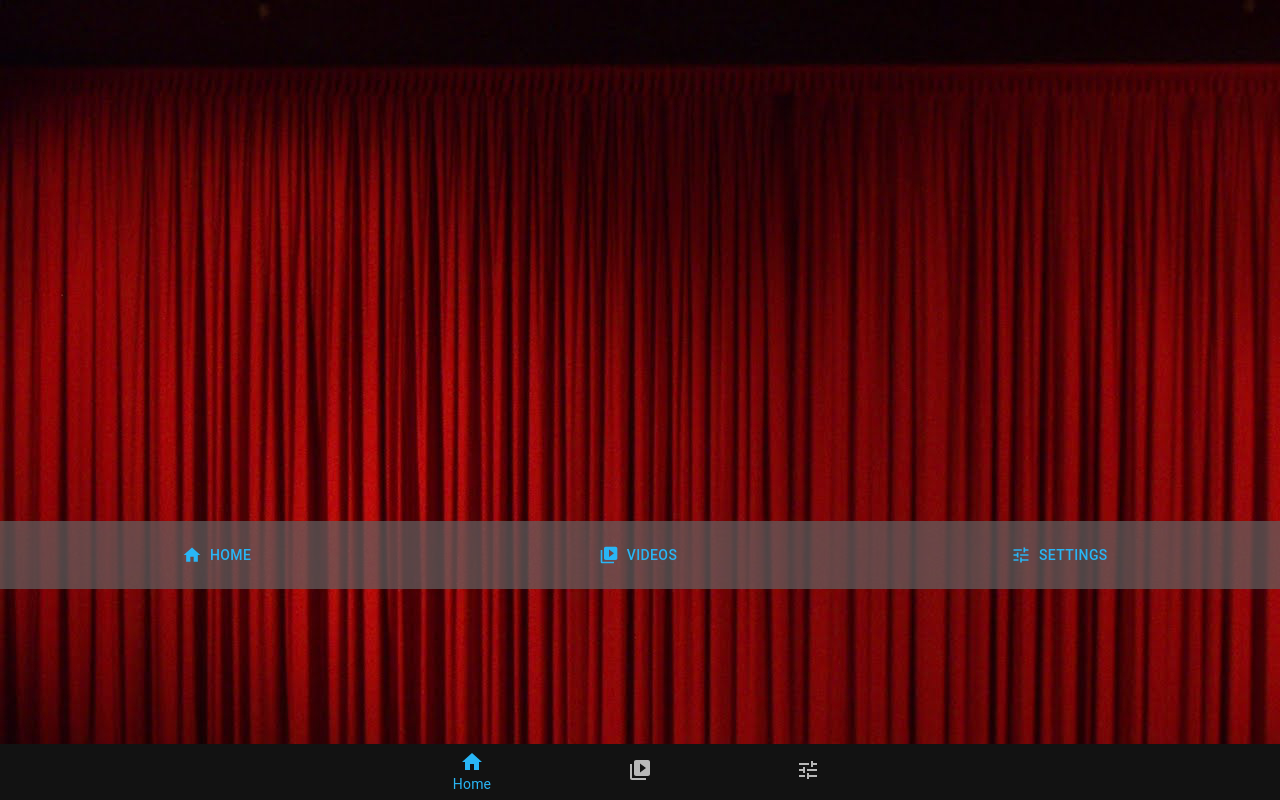
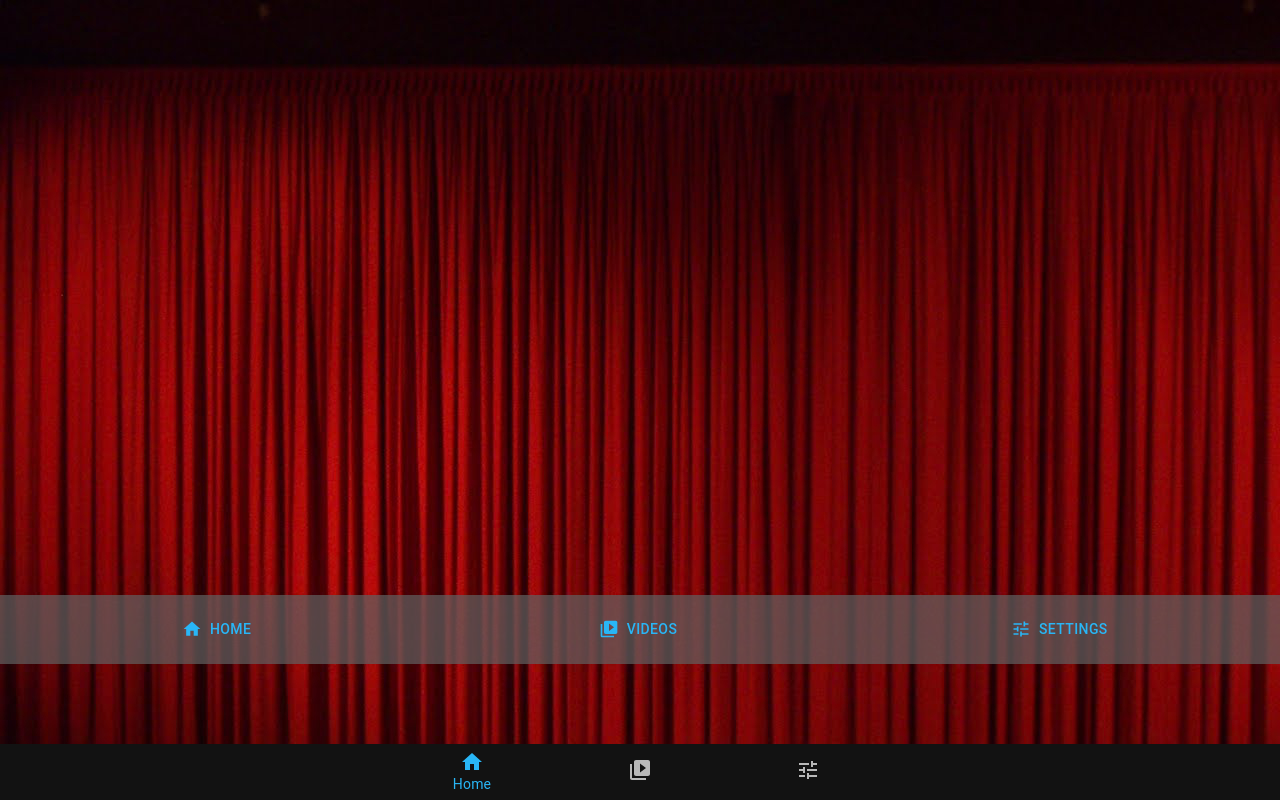
Before and after one commit to Ledragon/VideoPlayer, a React (Vite) app: page /home in a window 1280 px wide. Built offline with nearby package versions, Linux system fonts and the light colour scheme.

Commit message:
Home page

```diff
--- a/src/routes/Home/HomeButtonsStack.tsx
+++ b/src/routes/Home/HomeButtonsStack.tsx
@@ -11,7 +11,7 @@ const HomeButtonsStack = (props: { buttons: any[] }) => {
         flexDirection: 'column'
       }}
     >
-      <Box sx={{ flexBasis: '70%' }}></Box>
+      <Box sx={{ flexBasis: '80%' }}></Box>
       <Stack
         alignItems="center"
         direction="row"
```
